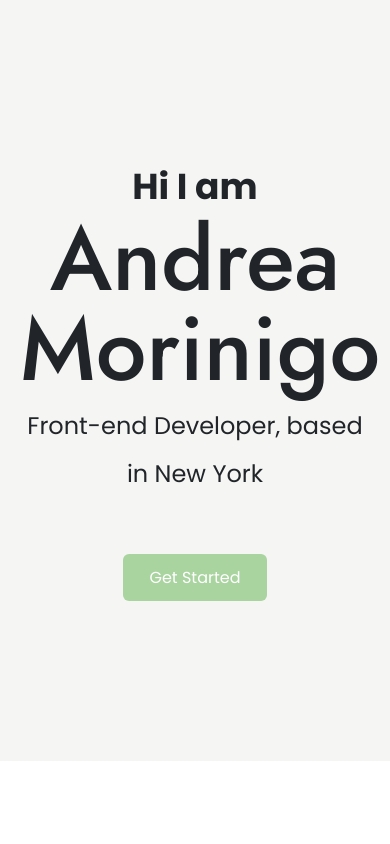
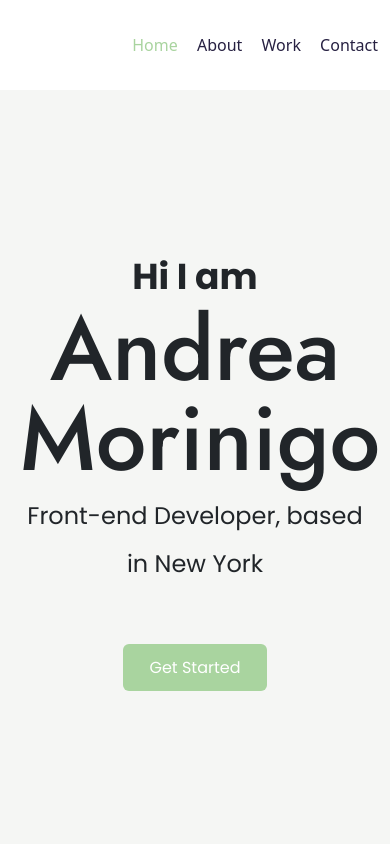
Before and after one commit to andreamorinigo7/portfolio-project, a plain HTML site: page index.html in a window 390 px wide. Shown: the top 844 px of the page. Drawn offline with nearby package versions, Linux system fonts and the light colour scheme.

Commit message:
header and responsive

```diff
--- a/index.html
+++ b/index.html
@@ -34,6 +34,17 @@
     <title>Andrea Morinigo | Front-end Developer</title>
   </head>
   <body>
+    <div class="container container-header m-1 pe-3">
+      <nav class="d-flex justify-content-end">
+        <ul>
+          <li class="active"><a href="/">Home</a></li>
+          <li><a href="about.html">About</a></li>
+          <li><a href="work.html">Work</a></li>
+          <li><a href="contact.html">Contact</a></li>
+        </ul>
+      </nav>
+    </div>
+
     <div class="hero">
       <p>Hi I am</p>
       <h1>Andrea Morinigo</h1>
--- a/src/style.css
+++ b/src/style.css
@@ -41,6 +41,7 @@ h1 {
 
 .container {
   margin-top: 120px;
+  max-width: 100%;
 }
 
 .btn-branding {
@@ -129,3 +130,32 @@ h1 {
   border-radius: 100%;
   margin: 0 20px;
 }
+
+nav {
+  padding: 20px 0;
+}
+
+nav ul {
+  margin: 0;
+  padding: 0;
+}
+
+nav li {
+  display: inline;
+  margin-left: 15px;
+  line-height: 42px;
+}
+
+nav a {
+  text-decoration: none;
+  color: var(--secondary-color);
+}
+
+nav a:hover,
+nav li.active a {
+  color: var(--accent-color);
+}
+
+.container-header {
+  max-width: 100% !important;
+}
```
